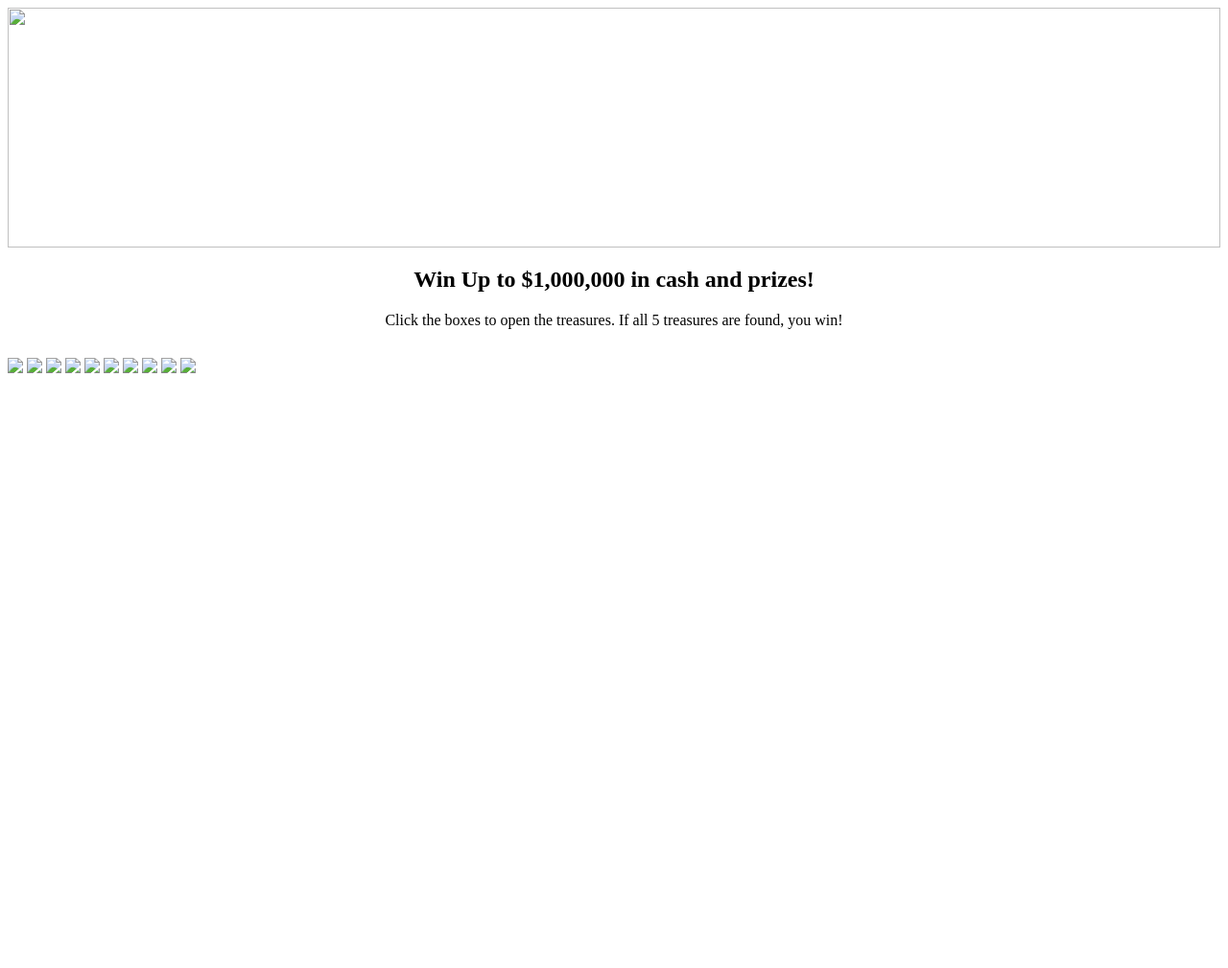
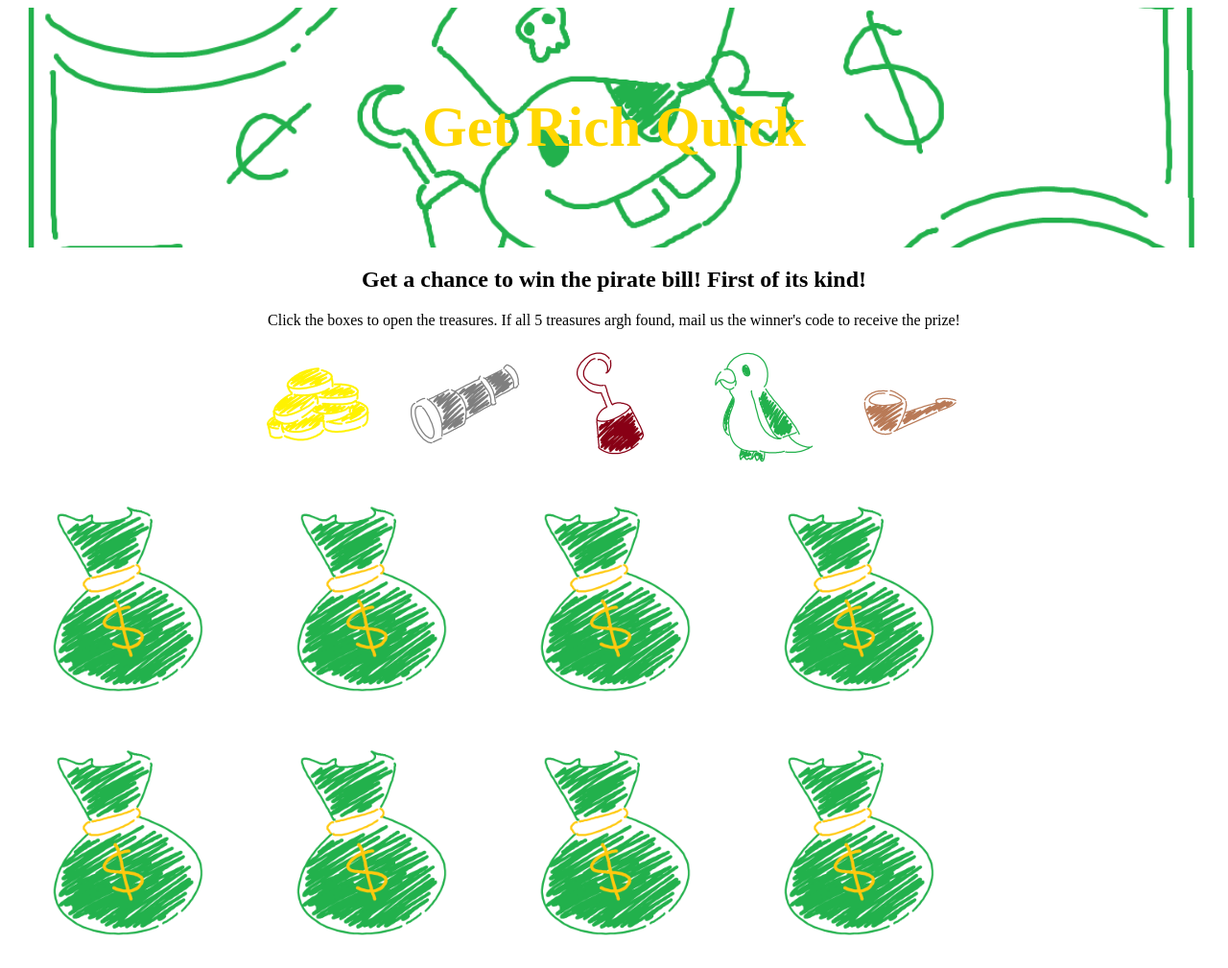
Before and after one commit to MichelleL8157/Get-Rich-Quick, a plain HTML site: page index.html in a window 1280 px wide. Shown: the top 1009 px of the page at 96% size. Before the commit the page ends 800 px from the top, so only its background shows below. Drawn offline with Linux system fonts and the light colour scheme.

Commit message:
Add files via upload

```diff
--- a/css.css
+++ b/css.css
@@ -3,26 +3,33 @@
     width: 100%;
     margin: auto;
     display: block;
+    object-fit: cover;
 }
-img{
-    height: 200px;
+.slot{
+    height: 250px;
+    width: 250px;
 }
-.container {
+.want{
+    height: 150px;
+    width: 150px;
+}
+.container, .list{
     position: relative;
     text-align: center;
-    color: white;
+    color: gold;
 }
 .centered {
     position: absolute;
     top: 50%;
     left: 50%;
     transform: translate(-50%, -50%);
+    font-size: 30px;
 }
-h2, p{
+.text{
     text-align: center;
 }
-p{
-    margin-bottom: 30px;
+p, label{
+    margin: 5px;
 }
 .lotto{
     grid-template-columns: repeat(5, 100px);
--- a/index.html
+++ b/index.html
@@ -4,30 +4,39 @@
     <meta charset="UTF-8">
     <meta http-equiv="X-UA-Compatible" content="IE=edge">
     <meta name="viewport" content="width=device-width, initial-scale=1.0">
-    <title>Main Page</title>
+    <title>Get Rich Quick</title>
     <link rel="stylesheet" href="css.css" type="text/css">
+    <script src="js.js"></script>
 </head>
 <body>
     <div class="container">
-        <img src="pics/blue.png" id="headImg">
+        <img src="pics/bill.png" id="headImg">
         <div class="centered"><h1>Get Rich Quick</h1></div>
     </div>
-    <h2>Win Up to $1,000,000 in cash and prizes!</h2>
-    <p>Click the boxes to open the treasures. If all 5 treasures are found, you win!</p>
-    <div class="WANTED TREASURES">
-
+    <h2 class="text">Get a chance to win the pirate bill! First of its kind!</h2>
+    <p class="text">Click the boxes to open the treasures. If all 5 treasures argh found, mail us the winner's code to receive the prize!</p>
+    <div class="list">
+        <img src="pics/coin.png" class="want">
+        <img src="pics/scope.png" class="want">
+        <img src="pics/hook.png" class="want">
+        <img src="pics/bird.png" class="want">
+        <img src="pics/pipe.png" class="want">
     </div>
     <div class="lotto">
-        <img src="pics/blue.png" onclick="this.src='pics/yellow.png'">
-        <img src="pics/blue.png" onclick="this.src='pics/yellow.png'">
-        <img src="pics/blue.png" onclick="this.src='pics/yellow.png'">
-        <img src="pics/blue.png" onclick="this.src='pics/yellow.png'">
-        <img src="pics/blue.png" onclick="this.src='pics/yellow.png'">
-        <img src="pics/blue.png" onclick="this.src='pics/yellow.png'">
-        <img src="pics/blue.png" onclick="this.src='pics/yellow.png'">
-        <img src="pics/blue.png" onclick="this.src='pics/yellow.png'">
-        <img src="pics/blue.png" onclick="this.src='pics/yellow.png'">
-        <img src="pics/blue.png" onclick="this.src='pics/yellow.png'">
+        <img src="pics/money.png" class="slot" onclick="this.src='pics/bandana.png'">
+        <img src="pics/money.png" class="slot" onclick="this.src='pics/moust.png'">
+        <img src="pics/money.png" class="slot" onclick="this.src='pics/cap.png'">
+        <img src="pics/money.png" class="slot" onclick="this.src='pics/pipe.png'">
+        <img src="pics/money.png" class="slot" onclick="this.src='pics/coin.png'">
+        <img src="pics/money.png" class="slot" onclick="this.src='pics/feather.png'">
+        <img src="pics/money.png" class="slot" onclick="this.src='pics/hook.png'">
+        <img src="pics/money.png" class="slot" onclick="this.src='pics/bird.png'">
+        <img src="pics/money.png" class="slot" onclick="this.src='pics/sword.png'">
     </div>
+    <p>If you're a fellow pirate, we'll help you... BUT you must answer this...</p>
+    <label for="text">What's our favorite number?</label>
+    <input type="text" id="text">
+    <button type="button" onclick="guessed()">Guess</button>
+    <p id="resp"></p>
 
 </body>
--- a/js.js
+++ b/js.js
@@ -0,0 +1,8 @@
+function guessed(){
+    var answer = document.getElementById("text").value;
+    if (answer = "1000000") {
+        document.getElementById("resp").textContent = "Look at our hints page!";
+    } else {
+        document.getElementById("resp").textContent = "You imposter!";
+    }
+}
```
Also changed, not shown: 58794.txt (added), hints.txt (added), pics/500.jpg (added), pics/bandana.png (added), pics/bill.png (added), pics/bird.png (added), pics/cap.png (added), pics/coin.png (added), pics/feather.png (added), pics/hook.png (added), pics/money.png (added), pics/moust.png (added), pics/pipe.png (added), pics/scope.png (added), 1 more files.
